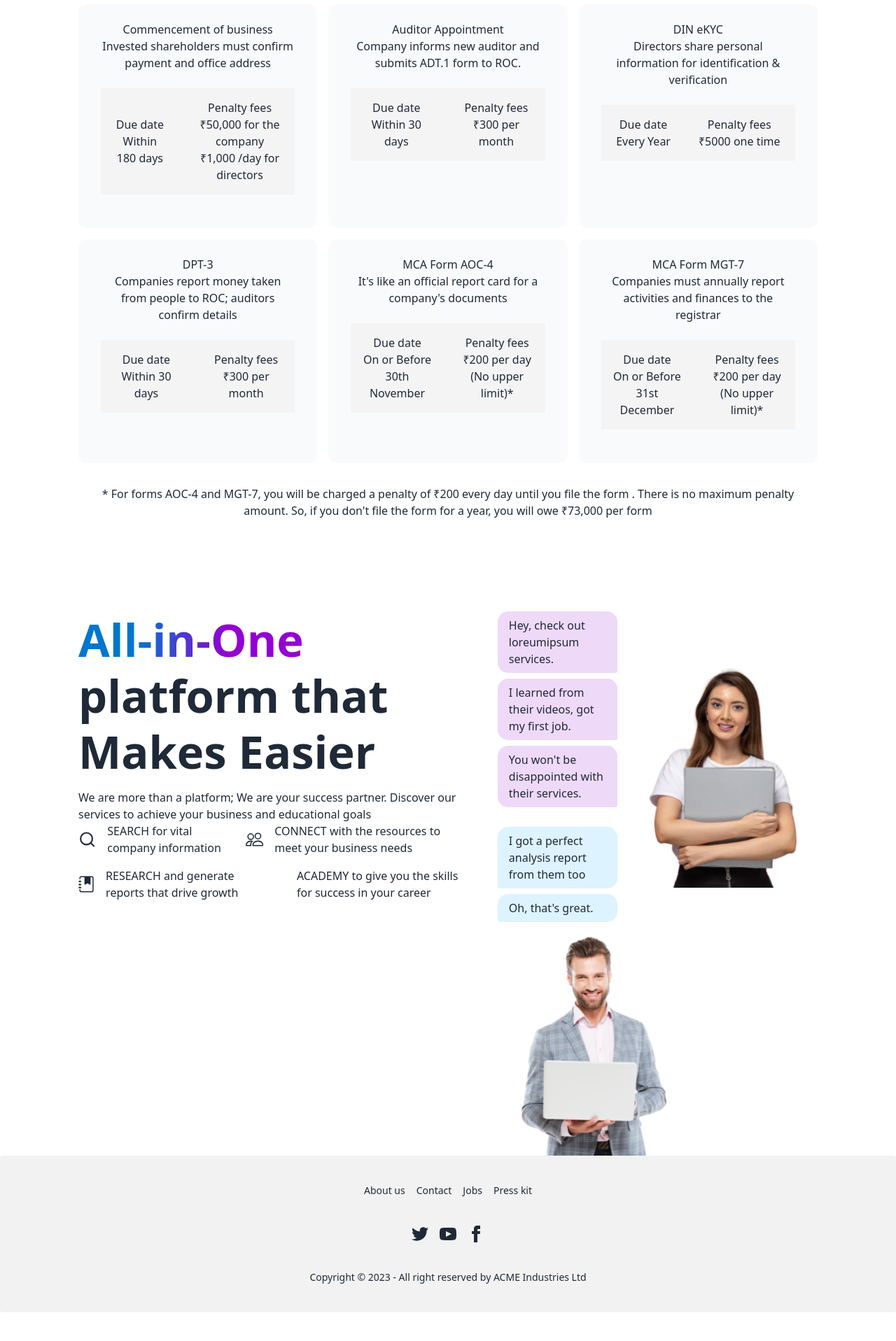
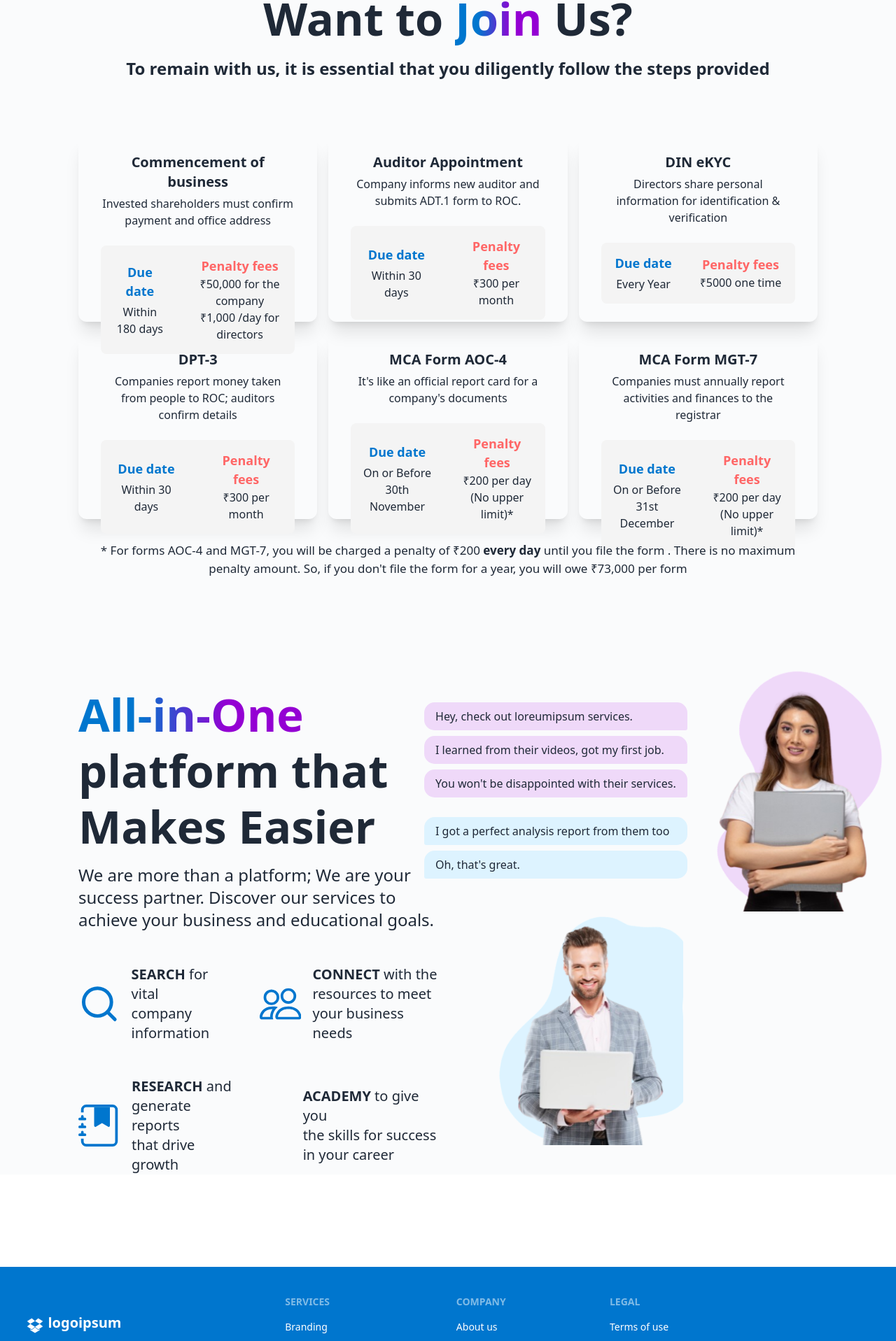
Before and after one commit to emonhassan83/CA-connections-network-client, a React (Vite) app: page / in a window 1280 px wide. Shown: the part 871-2788 px from the top of the page at 70% size. Before the commit the page ends 2747 px from the top, so only its background shows below. Built offline with nearby package versions, Linux system fonts and the light colour scheme; no server answers; some icons are missing.

Commit message:
home page design done

```diff
--- a/src/components/Shared/Footer/Footer.jsx
+++ b/src/components/Shared/Footer/Footer.jsx
@@ -1,53 +1,58 @@
+import { AiOutlineInstagram, AiOutlineWhatsApp } from "react-icons/ai";
+import { BsFacebook } from "react-icons/bs";
+import { IoLogoDropbox } from "react-icons/io";
+import { BiLogoLinkedin } from "react-icons/bi";
+
+/* eslint-disable react/no-unescaped-entities */
 const Footer = () => {
   return (
-    <footer className="footer footer-center p-10 bg-base-200 text-base-content rounded">
-      <div className="grid grid-flow-col gap-4">
+    <div className="bg_primary text-white">
+
+    <footer className="footer p-10 bg_primary text-base-content">
+      <aside>
+      <div className="flex items-center justify-center gap-1 w-40 h-20">
+          <IoLogoDropbox className="text-3xl -ml-8 mt-2"/>
+            <h2 className="text-xl font-bold">logoipsum</h2>
+          </div>
+        <p>
+        India's first platform dedicated to <br /> simplifying partner search
+        </p>
+      </aside>
+      <nav>
+        <header className="footer-title">Services</header>
+        <a className="link link-hover">Branding</a>
+        <a className="link link-hover">Design</a>
+        <a className="link link-hover">Marketing</a>
+        <a className="link link-hover">Advertisement</a>
+      </nav>
+      <nav>
+        <header className="footer-title">Company</header>
         <a className="link link-hover">About us</a>
         <a className="link link-hover">Contact</a>
         <a className="link link-hover">Jobs</a>
         <a className="link link-hover">Press kit</a>
+      </nav>
+      <nav>
+        <header className="footer-title">Legal</header>
+        <a className="link link-hover">Terms of use</a>
+        <a className="link link-hover">Privacy policy</a>
+        <a className="link link-hover">Cookie policy</a>
+      </nav>
+      <hr />
+    </footer>
+    <div className="border-t-2 w-full">
+      <div className="sm:flex items-center justify-between py-8 mx-8">
+      <p>Sambhaji Nagar, No2, St. Antony Road, Chembur, Mumbai - 400071, Maharashtra</p>
+      <div className="flex items-center gap-3 text-2xl">
+        <BsFacebook/>
+        <AiOutlineInstagram/>
+        <BiLogoLinkedin/>
+        <AiOutlineWhatsApp/>
       </div>
-      <div>
-        <div className="grid grid-flow-col gap-4">
-          <a>
-            <svg
-              xmlns="http://www.w3.org/2000/svg"
-              width="24"
-              height="24"
-              viewBox="0 0 24 24"
-              className="fill-current"
-            >
-              <path d="M24 4.557c-.883.392-1.832.656-2.828.775 1.017-.609 1.798-1.574 2.165-2.724-.951.564-2.005.974-3.127 1.195-.897-.957-2.178-1.555-3.594-1.555-3.179 0-5.515 2.966-4.797 6.045-4.091-.205-7.719-2.165-10.148-5.144-1.29 2.213-.669 5.108 1.523 6.574-.806-.026-1.566-.247-2.229-.616-.054 2.281 1.581 4.415 3.949 4.89-.693.188-1.452.232-2.224.084.626 1.956 2.444 3.379 4.6 3.419-2.07 1.623-4.678 2.348-7.29 2.04 2.179 1.397 4.768 2.212 7.548 2.212 9.142 0 14.307-7.721 13.995-14.646.962-.695 1.797-1.562 2.457-2.549z"></path>
-            </svg>
-          </a>
-          <a>
-            <svg
-              xmlns="http://www.w3.org/2000/svg"
-              width="24"
-              height="24"
-              viewBox="0 0 24 24"
-              className="fill-current"
-            >
-              <path d="M19.615 3.184c-3.604-.246-11.631-.245-15.23 0-3.897.266-4.356 2.62-4.385 8.816.029 6.185.484 8.549 4.385 8.816 3.6.245 11.626.246 15.23 0 3.897-.266 4.356-2.62 4.385-8.816-.029-6.185-.484-8.549-4.385-8.816zm-10.615 12.816v-8l8 3.993-8 4.007z"></path>
-            </svg>
-          </a>
-          <a>
-            <svg
-              xmlns="http://www.w3.org/2000/svg"
-              width="24"
-              height="24"
-              viewBox="0 0 24 24"
-              className="fill-current"
-            >
-              <path d="M9 8h-3v4h3v12h5v-12h3.642l.358-4h-4v-1.667c0-.955.192-1.333 1.115-1.333h2.885v-5h-3.808c-3.596 0-5.192 1.583-5.192 4.615v3.385z"></path>
-            </svg>
-          </a>
-        </div>
       </div>
-      <div>
-        <p>Copyright © 2023 - All right reserved by ACME Industries Ltd</p>
-      </div>
-    </footer>
+    </div>
+    </div>
+
   );
 };
 
--- a/src/index.css
+++ b/src/index.css
@@ -5,11 +5,11 @@
 
 /* custom css class */
 .active{
-    @apply font-medium tracking-wide text-[#A81C51] transition-colors duration-200
+    @apply font-bold tracking-wide text-black transition-colors duration-200
   }
 
   .default{
-    @apply font-medium tracking-wide text-black transition-colors duration-200 hover:text-[#A81C51]
+    @apply font-bold tracking-wide text-black transition-colors duration-200 hover:bg-black
   }
 .my-container {
   @apply max-w-[2520px] xl:px-28 md:px-10 sm:px-2 px-4
@@ -25,10 +25,14 @@ html, body {
   box-sizing: border-box;
 }
 
+.btn-color {
+  @apply bg-[#0076CE] text-white hover:bg-[#0465ae] border-none;
+}
+
 .primary_color {
  @apply text-[#0076CE];
 }
 
 .bg_primary {
- @apply text-[#0076CE];
+ @apply bg-[#0076CE] text-white;
 }
--- a/src/pages/AccountantDetailsPage/AccountantCard.jsx
+++ b/src/pages/AccountantDetailsPage/AccountantCard.jsx
@@ -5,18 +5,18 @@ const AccountantCard = ({ item }) => {
     <div className="rounded-xl shadow-lg">
       <img className="h-[244px]" src={item.image} alt="Accountant Image" />
       <div className="p-4">
-        <div className="flex items-center justify-between">
-          <h6>{item?.name}</h6>
-          <h6>{item?.price}</h6>
+        <div className="flex items-center justify-between p-[17px]">
+          <h6 className="text-xl font-bold">{item?.name}</h6>
+          <h6 className="text-xl font-bold">{item?.price}</h6>
         </div>
-        <p>{item?.intro}</p>
+        <p className="font-medium">{item?.intro}</p>
         <div className="flex items-center gap-1">
-          <AiTwotoneStar />
+          <AiTwotoneStar className="primary_color"/>
           <p>
-            <span>{item?.rating}</span> ({item?.reviewCount})
+            <span className="primary_color font-bold">{item?.rating}</span> ({item?.reviewCount})
           </p>
         </div>
-        <button className="btn btn-sm btn-color mt-8 btn-block">View services</button>
+        <button className="btn btn-color mt-8 btn-block">View services</button>
       </div>
     </div>
   );
--- a/src/pages/Home/AllInOneSection/AllInOneSection.css
+++ b/src/pages/Home/AllInOneSection/AllInOneSection.css
@@ -11,3 +11,14 @@
     background-color: #DDF3FF;
     font-weight: 500;
   }
+
+  .bg_img_one {
+    background: url('../../../assets/section_img/shape1.png');
+    background-size: cover;
+  }
+  .bg_img_two {
+    background: url('../../../assets/section_img/shape2.png');
+    background-size: cover;
+    height: auto;
+    background-repeat: no-repeat;
+  }
--- a/src/pages/Home/AllInOneSection/AllInOneSection.jsx
+++ b/src/pages/Home/AllInOneSection/AllInOneSection.jsx
@@ -8,29 +8,29 @@ import './AllInOneSection.css'
 
 const AlInOneSection = () => {
     return (
-        <div className='my-container md:flex items-start justify-center gap-10 relative mt-[132px]'>
-            <div className='md:w-[55%]'>
+        <div className='my-container md:flex items-start justify-center gap-20 relative my-[132px]'>
+            <div className='md:w-[50%] mt-6'>
                 <h2  className="text-[65px] font-bold leading-[80px]"><span className="gradient-text">All-in-One</span> platform that Makes Easier</h2>
-                <p className="mt-[14px]">We are more than a platform; We are your success partner. Discover our services to achieve your business and educational goals</p>
+                <p className="mt-[14px] text-2xl font-medium">We are more than a platform; We are your success partner. Discover our services to achieve your business and educational goals.</p>
 
-                <div className='sm:flex gap-4'>
+                <div className='sm:flex gap-10 my-12'>
                     <div className='flex items-center gap-4'>
-                        <FiSearch className='w-10 h-10'/>
-                        <p><span>SEARCH</span> for vital company information </p>
+                        <FiSearch className='w-16 h-16 text-[#0076CE]'/>
+                        <p className='text-xl'><span className='font-bold'>SEARCH</span> for vital <br /> company <br /> information </p>
                     </div>
                     <div className='flex items-center gap-4'>
-                        <BsPeople className='w-10 h-10'/>
-                        <p><span>CONNECT</span> with the resources to meet your business needs</p>
+                        <BsPeople className='w-16 h-16 text-[#0076CE]'/>
+                        <p className='text-xl'><span className='font-bold'>CONNECT</span> with the <br /> resources to meet <br /> your business needs</p>
                     </div>
                 </div>
-                <div className='sm:flex gap-4 mt-4'>
+                <div className='sm:flex gap-4 mt-8'>
                 <div className='flex items-center gap-4'>
-                        <BsFillJournalBookmarkFill className='w-10 h-10'/>
-                        <p><span>RESEARCH</span> and generate reports that drive growth </p>
+                        <BsFillJournalBookmarkFill className='w-16 h-16 text-[#0076CE]'/>
+                        <p className='text-xl'><span className='font-bold'>RESEARCH</span> and <br /> generate reports <br /> that drive growth </p>
                     </div>
                     <div className='flex items-center gap-4'>
-                        <PiGraduationCapFill className='w-10 h-10'/>
-                        <p><span>ACADEMY</span> to give you the skills for success in your career</p>
+                        <PiGraduationCapFill className='w-16 h-16 text-[#0076CE]'/>
+                        <p className='text-xl'><span className='font-bold'>ACADEMY</span> to give you <br /> the skills for success <br /> in your career</p>
                     </div>
                 </div>
             </div>
@@ -38,15 +38,15 @@ const AlInOneSection = () => {
             <div className='md:w-[45%]'>
                 <div className='flex items-center justify-center gap-4'>
                     <div className=''>
-                        <p className='chat_bubble_pink'>Hey, check out loreumipsum services.</p>
-                        <p className='chat_bubble_pink my-2'>I learned from their videos, got my first job.</p>
-                        <p className='chat_bubble_pink mb-7'>You won't be disappointed with their services.</p>
-                        <p className='chat_bubble_sky my-2'>I got a perfect analysis report from them too</p>
-                        <p className='chat_bubble_sky'>Oh, that's great.</p>
+                        <p className='chat_bubble_pink whitespace-nowrap'>Hey, check out loreumipsum services.</p>
+                        <p className='chat_bubble_pink my-2 whitespace-nowrap'>I learned from their videos, got my first job.</p>
+                        <p className='chat_bubble_pink mb-7 whitespace-nowrap'>You won't be disappointed with their services.</p>
+                        <p className='chat_bubble_sky my-2 whitespace-nowrap'>I got a perfect analysis report from them too</p>
+                        <p className='chat_bubble_sky whitespace-nowrap'>Oh, that's great.</p>
                     </div>
-                <img className='w-[270px]' src={img1} alt="" />
+                <img className='w-[270px] bg_img_one' src={img1} alt="" />
                 </div>
-                <img className='w-[270px]' src={img2} alt="" />
+                <img className='w-[270px] bg_img_two' src={img2} alt="" />
             </div>
         </div>
     );
--- a/src/pages/Home/Banner/Banner.jsx
+++ b/src/pages/Home/Banner/Banner.jsx
@@ -3,14 +3,12 @@ import img1 from "../../../assets/banner/banner-img1.jpg";
 import img2 from "../../../assets/banner/banner-img2.jpg";
 import img3 from "../../../assets/banner/banner-img3.jpg";
 import { useState } from "react";
-import axios from "axios";
 import { fetchAccountants } from "../../../api/api";
 import { Link } from "react-router-dom";
 
 const Banner = () => {
   const [searchInput, setSearchInput] = useState("");
   const [searchResults, setSearchResults] = useState([]);
-  const [selectedAccountant, setSelectedAccountant] = useState(null);
 
   const handleSearchInputChange = async (e) => {
     const inputValue = e.target.value;
@@ -19,34 +17,31 @@ const Banner = () => {
     const matchingAccountants = accountants.filter((accountant) =>
       accountant.name.toLowerCase().includes(inputValue.toLowerCase())
     );
-
-    // setSearchResults(matchingAccountants);
     setSearchResults(matchingAccountants);
 
   };
 
-  const handleSearchClick = (accountant) => {
-    setSelectedAccountant(accountant);
+  const handleSearchClick = () => {
     setSearchInput(""); // Clear the search input
   };
 
 //  console.log(searchResults);
   return (
-    <div className="banner-gradient">
-      <div className="md:flex items-center justify-center gap-16 my-container">
+    <div className="banner-gradient md:h-[80vh]">
+      <div className="md:flex items-center justify-center gap-20 my-container pt-12">
         <div className="w-full md:w-[50%]">
           <h2 className="text-[65px] font-bold leading-[80px]">
             Find <span className="gradient-text">Partners</span> (CAs) available
             online
           </h2>
           <p className="text-[#616161] text-xl mt-4">
-            <span>CONNECT</span> with us where your services are listed and
+            <span className="font-semibold">CONNECT</span> with us where your services are listed and
             visible to a myriad of businesses seeking CA’s for compliance
             support
           </p>
           <div className="flex items-center mt-12">
             <input
-              className="text-lg h-[60px]"
+              className="text-lg sm:h-[60px] bg-white"
               type="text"
               placeholder="Search by name"
               value={searchInput}
@@ -54,13 +49,13 @@ const Banner = () => {
             />
             <button
               onClick={handleSearchClick}
-              className="btn bg-primary text-white -mt-2 -ml-20 h-[60px] w-[120px]"
+              className="btn btn-color text-white -mt-2 -ml-20 sm:h-[60px] w-[120px]"
             >
               Search
             </button>
           </div>
 
-            <div className="-mt-4 bg-gray-50 p-2 rounded-lg">
+            <div className="-mt-4 bg-gray-50 rounded-lg">
             {searchResults  && searchResults.map(item => (
               <Link to={`/accountant/${item.name}`} key={item._id}>
               <div className="selected-accountant">
@@ -72,9 +67,9 @@ const Banner = () => {
         </div>
 
         <div className="w-full md:w-[50%] grid grid-cols-3 items-center gap-4">
-          <img src={img1} alt="Banner Image" />
-          <img src={img2} alt="Banner Image" />
-          <img src={img3} alt="Banner Image" />
+          <img className="rounded-xl pt-40"  src={img1} alt="Banner Image" />
+          <img className="rounded-xl -pt-40"  src={img2} alt="Banner Image" />
+          <img  className="rounded-xl pt-40" src={img3} alt="Banner Image" />
         </div>
       </div>
     </div>
--- a/src/pages/Home/Home/Home.jsx
+++ b/src/pages/Home/Home/Home.jsx
@@ -4,7 +4,7 @@ import JoinUs from "../JoinUs/JoinUs";
 
 const Home = () => {
     return (
-        <div>
+        <div className="bg-[#FAFBFC]">
             <Banner/>
             <JoinUs/>
             <AlInOneSection/>
--- a/src/pages/Home/JoinUs/JoinUs.jsx
+++ b/src/pages/Home/JoinUs/JoinUs.jsx
@@ -7,7 +7,7 @@ const JoinUs = () => {
       <h2 className="text-[65px] font-bold leading-[80px]">
         Want to <span className="gradient-text">Join</span> Us?
       </h2>
-      <p className="text-lg">
+      <p className="text-2xl font-semibold mt-4">
         To remain with us, it is essential that you diligently follow the steps
         provided
       </p>
@@ -19,7 +19,7 @@ const JoinUs = () => {
             <JoinUsCard key={data.serial} data={data} />
           ))}
       </div>
-      <p className="mt-8">* For forms AOC-4 and MGT-7, you will be charged a penalty of ₹200 every day until you file the form . There is no maximum penalty amount. So, if you don't file the form for a year, you will owe ₹73,000 per form</p>
+      <p className="mt-8 text-[17px] font-medium">* For forms AOC-4 and MGT-7, you will be charged a penalty of ₹200 <span className="font-bold">every day</span> until you file the form . There is no maximum penalty amount. So, if you don't file the form for a year, you will owe ₹73,000 per form</p>
     </div>
   );
 };
--- a/src/pages/Home/JoinUs/JoinUsCard.jsx
+++ b/src/pages/Home/JoinUs/JoinUsCard.jsx
@@ -1,19 +1,19 @@
 const JoinUsCard = ({ data }) => {
   return (
-    <div className="px-8 py-6 bg-gray-50 rounded-xl">
-      <h6>{data?.title}</h6>
-      <p>{data?.subtitle}</p>
+    <div className="px-8 py-6 rounded-xl h-[266px] shadow-xl">
+      <h6 className="text-xl font-bold">{data?.title}</h6>
+      <p className="font-medium text-base mt-[5px]">{data?.subtitle}</p>
 
-      <div className="bg-[#F4F4F4] my-6 flex items-center justify-center gap-10 p-4">
+      <div className="bg-[#F4F4F4] my-6 flex items-center justify-center gap-10 p-4 rounded-lg">
         <div>
-          <h6>Due date</h6>
-          <p>{data?.due_date}</p>
+          <h6 className="primary_color text-[18px] font-semibold">Due date</h6>
+          <p className="mt-1">{data?.due_date}</p>
         </div>
         <div>
-          <h6>Penalty fees</h6>
+          <h6 className="text-[18px] text-[#FF6666] font-semibold">Penalty fees</h6>
           <div>
             {data?.fees?.map((item, index) => (
-              <p key={index}>{item}</p>
+              <p className="" key={index}>{item}</p>
             ))}
           </div>
         </div>
```
Also changed, not shown: src/components/Shared/Navbar/Navbar.jsx (+40 -8 lines), src/pages/AccountantDetailsPage/AccountantDetailsPage.jsx (+68 -67 lines).
